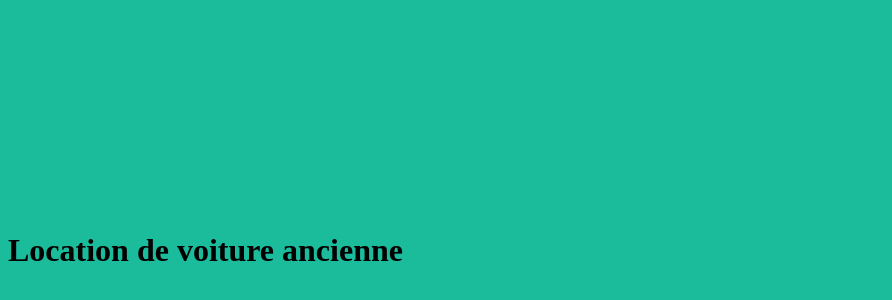
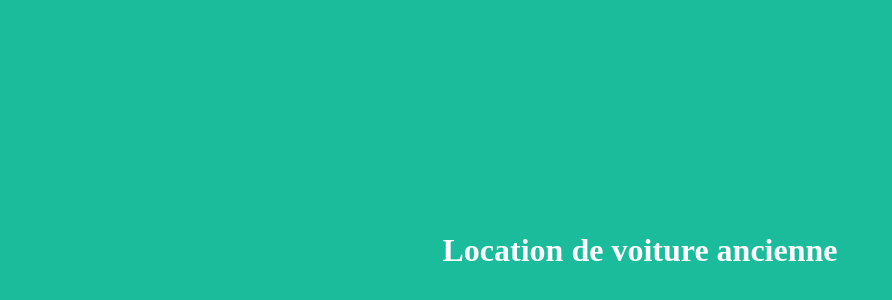
Before and after one commit to nawes/location-Voiture, a plain HTML site: page index.html in a window 1280 px wide. Shown: the part 42-342 px from the top of the page, without its empty margins (0-892 px from the left). Drawn offline with Linux system fonts and the light colour scheme.

Commit message:
modif couleur grand titre

```diff
--- a/index.html
+++ b/index.html
@@ -4,6 +4,6 @@
 <title></title>
 </head>
 <body style="background-color:#1abc9c">
-<h1 style="padding-top:20%; padding-bottom:20%;text-align=center;"> Location de voiture ancienne </h1>
+<h1 style="padding-top:20%; padding-bottom:20%;text-align:center;color:#ffffff"> Location de voiture ancienne </h1>
 </body>
 </html>
```
